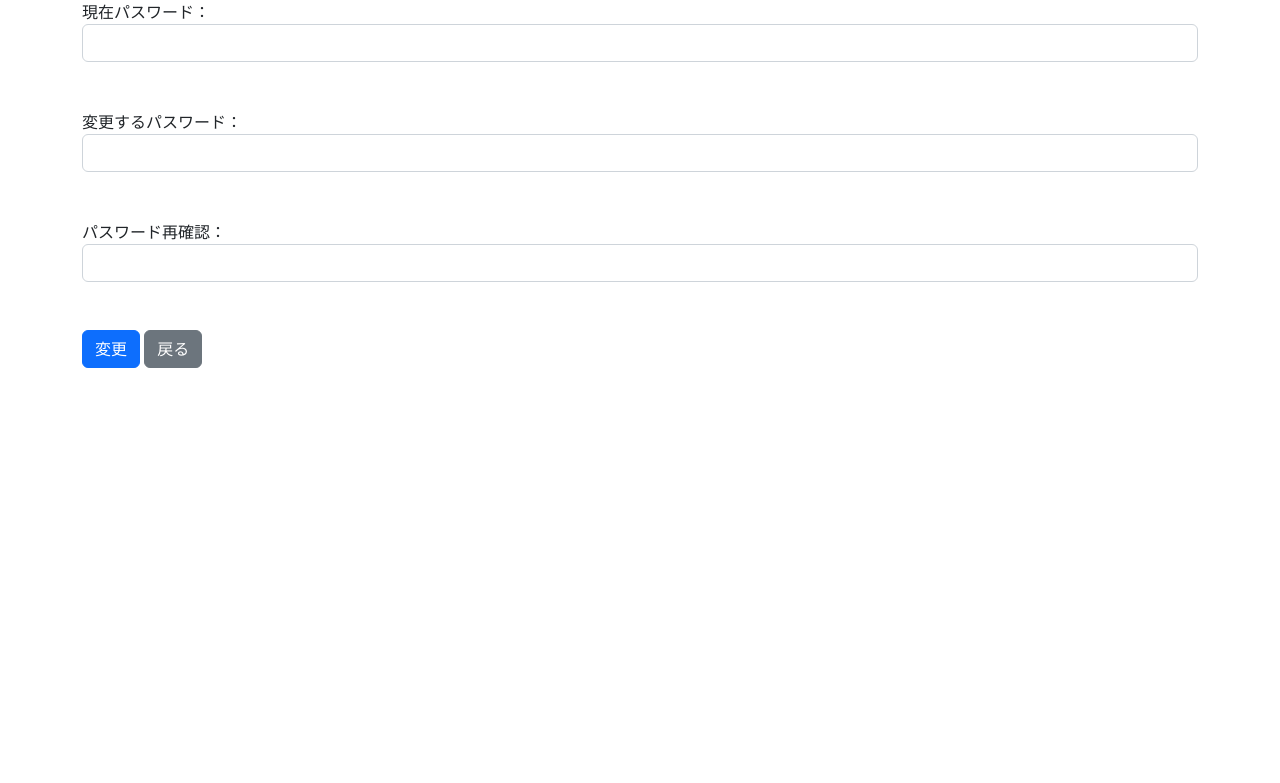
After one commit to syouroubyoushi/mikabouse-sproject, a Django app: page /change/ in a window 1280 px wide. The commit adds this page. Shown: the top 783 px of the page. Run offline with Django 4.2, Linux system fonts and the light colour scheme; some libraries are stand-ins or nearby versions.

Commit message:
パスワード変更機能追加

```diff
--- a/accounts/views.py
+++ b/accounts/views.py
@@ -1,8 +1,9 @@
 from django.shortcuts import get_object_or_404, render, redirect
+from django.contrib import messages
 from django.contrib.auth.models import User
 from django.contrib.auth import login, authenticate
 from django.http import HttpResponseRedirect, JsonResponse
-from django.contrib.auth.hashers import make_password
+from django.contrib.auth.hashers import make_password, check_password
 from accounts.models import Text
 from accounts.forms import LoginForm
 
@@ -24,22 +25,49 @@ def regist(request):
             password=make_password(password1),
         )
         user.save()
-        return HttpResponseRedirect('regista')
-
+    return HttpResponseRedirect('regista')
 #会員登録の時IDが重複かをLIVEで確認
 def check_username(request):
     if request.method == 'GET':
         username = request.GET.get('username', '').strip()
         if not username:
-            return JsonResponse({'result': 'error', 'message': 'IDを入力してください。'})
+            return JsonResponse({'result': 'error', 'message': 'IDを入力してください。','idck': False})
         users = User.objects.filter(username=username)
         if users.exists():
             return JsonResponse({'result': 'success', 'message': '使用できないIDです。','idck': False})
         else:
             return JsonResponse({'result': 'success', 'message': '使用可能なIDです.','idck': True})
-
+#会員登録後移動
 def regista(request):
     return render(request, 'regista.html')
+#アカウントの削除（未完成）
+def deleteacc(request):
+    user = request.user
+    # user.delete()
+    return redirect('delacc.html')
+#パスワードを変更（request.userのためログイン状態が必修）
+def change_password(request):
+    if request.method == "POST":
+        user = request.user
+        origin_password = request.POST.get('origin_password')
+        if check_password(origin_password, user.password):
+            new_password = request.POST.get('new_password')
+            confirm_password = request.POST.get('confirm_password')
+            if origin_password == new_password:
+                messages.error(request, '現在パスワード以外のパスワードを入力してください！')
+            elif new_password == confirm_password:
+                user.set_password(new_password)
+                user.save()
+                #login(request, user)
+                #return redirect('index')
+                messages.success(request, 'パスワードを変更しました。')
+            else:
+                messages.error(request, 'パスワードと再確認が異なります！')
+        else:
+            messages.error(request, '現在パスワードを確認してください。')
+        return render(request, 'changepw.html')
+    else:
+        return render(request, 'changepw.html')
 
 #ろぐいん
 def login(request):
--- a/mysite/urls.py
+++ b/mysite/urls.py
@@ -1,6 +1,6 @@
 from django.contrib import admin
 from django.urls import path
-from accounts.views import index,regist,regista,check_username,login,home
+from accounts.views import index,regist,regista,deleteacc,change_password,check_username,login,home
 
 app_name = 'accounts'
 
@@ -9,6 +9,8 @@ urlpatterns = [
     path('', index, name='index'),
     path('regist/', regist, name='regist'),
     path('regist/regista/', regista, name='regista'),
+    path('delete/', deleteacc, name='delete'),
+    path('change/', change_password, name='change'),
     path('login/', login, name='login'),
     path('regist/check_username/', check_username, name='check_username'),
     path('home/',home,name='home'),
--- a/static/css/regist.css
+++ b/static/css/regist.css
@@ -5,13 +5,10 @@ body {
   background: -o-linear-gradient(bottom left, #92b5db 0%, #1d466c 100%);
   background: linear-gradient(to top right, #92b5db 0%, #1d466c 100%);
 }
-
 .input-form {
-    max-width: 680px;
-
+  max-width: 400px;
   margin-top: 80px;
   padding: 32px;
-
   background: #fff;
   -webkit-border-radius: 10px;
   -moz-border-radius: 10px;
--- /dev/null
+++ b/templates/changepw.html
@@ -0,0 +1,35 @@
+{% load static %}
+<html>
+    <head>
+        <meta charset="UTF-8">
+        <meta name="viewport" content="width=device-width, initial-scale=1">
+        <title>パスワードの変更</title>
+        <link rel="stylesheet" href="{% static 'css/lib/bootstrap.min.css' %}">
+        <script src="{% static 'js/lib/bootstrap.bundle.min.js' %}"></script>
+    </head>
+    <body>
+        <div class="container">
+            <form method="POST" action="{% url 'change' %}">
+            {% csrf_token %}
+            現在パスワード：
+            <input name="origin_password" class="form-control" type="password">
+            <br><br>
+            変更するパスワード：
+            <input name="new_password" class="form-control" type="password">
+            <br><br>
+            パスワード再確認：
+            <input name="confirm_password" class="form-control" type="password">
+            <br><br>
+            {% if messages %}
+            <ul class="messages">
+            {% for message in messages %}
+                <li{% if message.tags %} class="{{ message.tags }}"{% endif %}>{{ message }}</li>
+            {% endfor %}
+            </ul>
+            {% endif %}
+            <input class="btn btn-primary" type="submit" value="変更">
+            <input class="btn btn-secondary" type="button" onclick="location.href='../'" value="戻る">
+            </form>
+        </div>
+    </body>
+</html>
--- a/templates/index.html
+++ b/templates/index.html
@@ -8,7 +8,6 @@
 <header>Top</header>
 <body class="lan">
     <h1>三日坊主</h1>
-    {% comment %} registのリンクはPOST方式でお願いします。 {% endcomment %}
     <a href="{% url 'regist' %}">ユーザー登録</a>
     <a href="{% url 'login' %}">ログイン</a>
     <a href="{% url 'home' %}">ホームページ</a>
```
Also changed, not shown: static/js/regist.js (+7 -17 lines), templates/delacc.html (added, +14 -0 lines), templates/regist.html (+9 -7 lines). Lines whose indentation alone changed are shown as unchanged.
